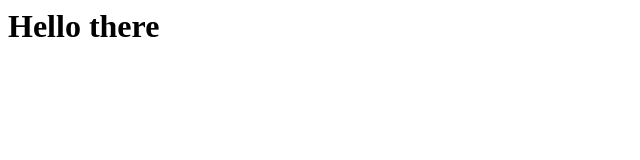
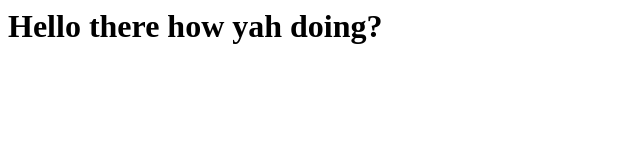
Before and after one commit to PhoebeP1/page1, a plain HTML site: page index.html in a window 1280 px wide. Shown: the whole page, without its empty margins (0-640 px from the left). Drawn offline with Linux system fonts and the light colour scheme.

Commit message:
Update index.html

```diff
--- a/index.html
+++ b/index.html
@@ -1 +1 @@
-<h1>Hello there</h1>
+<h1>Hello there how yah doing?</h1>
```
